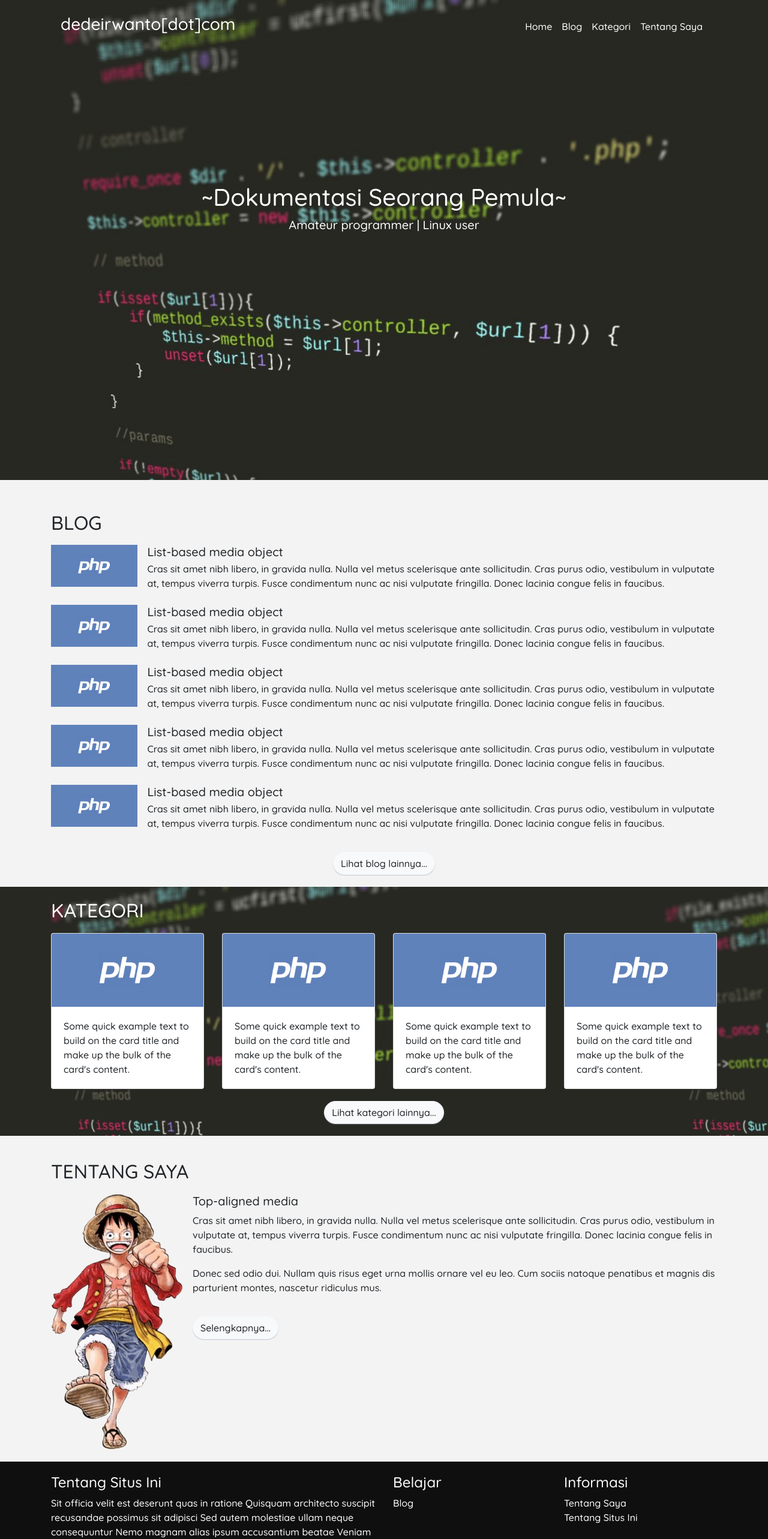
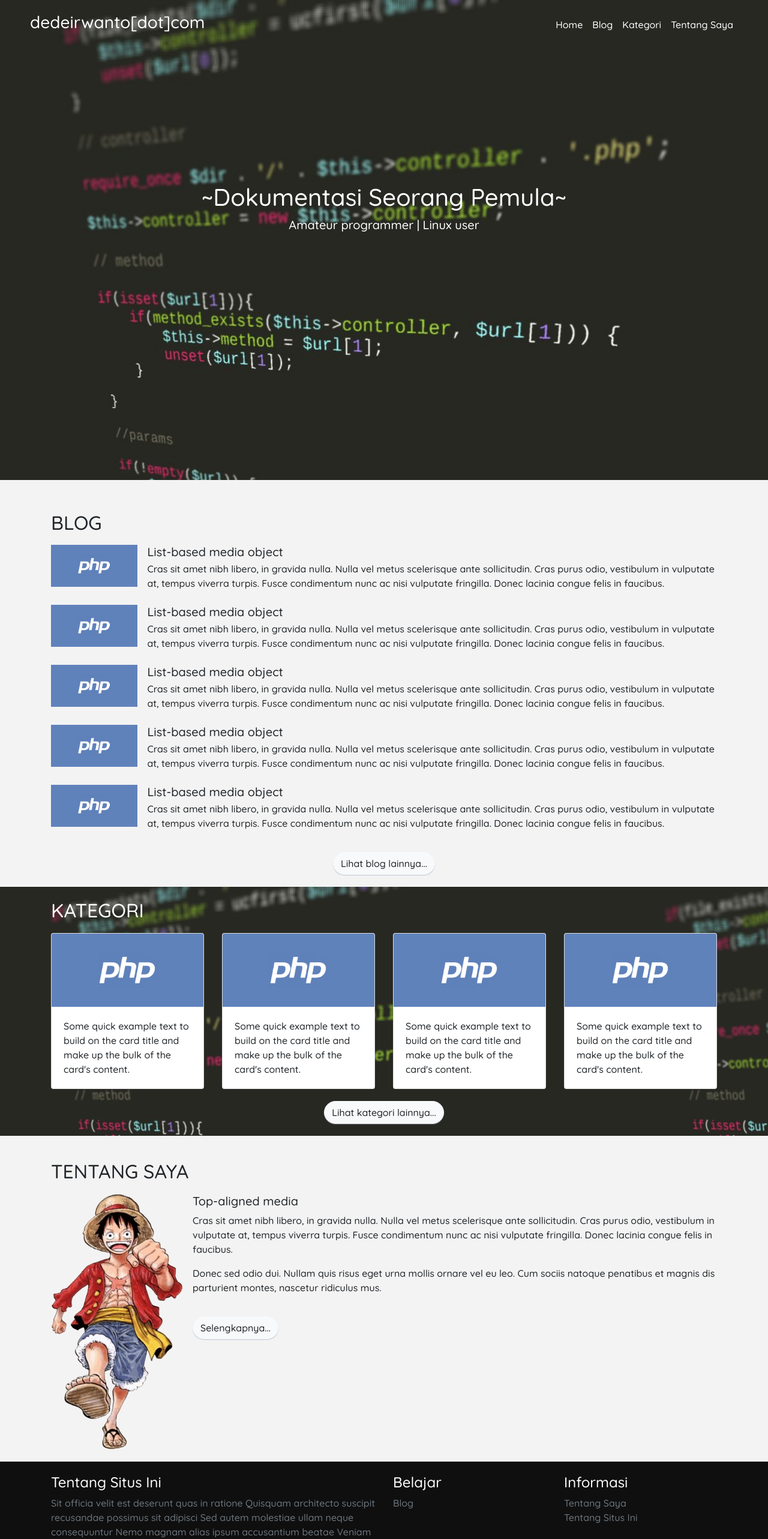
Before and after one commit to akhdede/project-tema, a plain HTML site: page index.html in a window 1280 px wide. Shown: the top 2565 px of the page at 60% size. Drawn offline with Linux system fonts and the light colour scheme.

Commit message:
second commit

```diff
--- a/css/style.css
+++ b/css/style.css
@@ -8,6 +8,14 @@ header {
   position: absolute;
   width: 100%;
   z-index: 10000;
+}
+
+.navbar {
+  padding: 5px 50px;
+}
+
+.nav-link {
+  outline: none;
 }
 
 .jumbotron {
--- a/index.html
+++ b/index.html
@@ -11,8 +11,7 @@
 
   <!-- header for navbar -->
   <header>
-    <div class="container">
-      <nav class="navbar navbar-expand-lg navbar-light bg-transparent">
+    <nav class="navbar navbar-expand-lg navbar-dark">
       <a class="navbar-brand text-white page-scroll" href="#home"><h3>dedeirwanto[dot]com</h3></a>
       <button class="navbar-toggler" type="button" data-toggle="collapse" data-target="#navbarNavAltMarkup" aria-controls="navbarNavAltMarkup" aria-expanded="false" aria-label="Toggle navigation">
         <span class="navbar-toggler-icon"></span>
@@ -26,7 +25,6 @@
         </div>
       </div>
     </nav>
-    </div>
   </header>
 
   <!-- section for slider -->
@@ -152,16 +150,20 @@
       <div class="row">
         <div class="col-sm-6">
           <h4 class="text-white">Tentang Situs Ini</h4>
-          <span class="text-white">Sit officia velit est deserunt quas in ratione Quisquam architecto suscipit recusandae possimus sit adipisci Sed autem molestiae ullam neque consequuntur Nemo magnam alias ipsum accusantium beatae Veniam saepe fugit.</span>
+          <span class="text-secondary">Sit officia velit est deserunt quas in ratione Quisquam architecto suscipit recusandae possimus sit adipisci Sed autem molestiae ullam neque consequuntur Nemo magnam alias ipsum accusantium beatae Veniam saepe fugit.</span>
         </div>
         <div class="col-sm-3">
           <h4 class="text-white">Belajar</h4>
-          <a class="text-white" href="">Blog</a>
+          <a class="text-secondary" href="">Blog</a>
         </div>
         <div class="col-sm-3">
           <h4 class="text-white">Informasi</h4>
-          <a class="text-white" href="">Tentang Saya</a><br>
-          <a class="text-white" href="">Tentang Situs Ini</a>
+          <a class="text-secondary" href="">Tentang Saya</a><br>
+          <a class="text-secondary" href="">Tentang Situs Ini</a>
+        </div>
+        <div class="col-sm-12 text-center">
+          <hr>
+          Designed by : Dede Irwanto | Powered by : Bootstrap
         </div>
       </div>
     </div>
--- a/js/script.js
+++ b/js/script.js
@@ -1,7 +1,30 @@
-$('.page-scroll').on('click', function() {
+var sc = $.noConflict(); // scroll animation
 
-  var tujuan = $(this).attr('href');
+sc(document).ready(function() {
+  sc(".page-scroll").click(function(e) {
+    var tujuan = sc(this).attr("href");
 
-  var elemenTujuan = $(tujuan);
+    var elemenTujuan = sc(tujuan);
 
+    sc("#home").animate({
+        scrollTop: elemenTujuan.offset().top - 60
+      }, 1250, "swing");
+
+    e.preventDefault();
+  });
+
+  sc(window).scroll(function() {
+    var y = sc(this).scrollTop();
+
+    if(y > sc('#blog').offset().top - 100) {
+      sc("header nav").fadeIn(function() {
+        sc(this).addClass('navbar navbar-expand-lg navbar-dark bg-dark fixed-top');
+      });
+    }
+    else {
+      sc("header nav").fadeIn(function() {
+        sc(this).removeClass('bg-dark fixed-top');
+      });
+    }
+  });
 });
```
Lines whose indentation alone changed are shown as unchanged.
